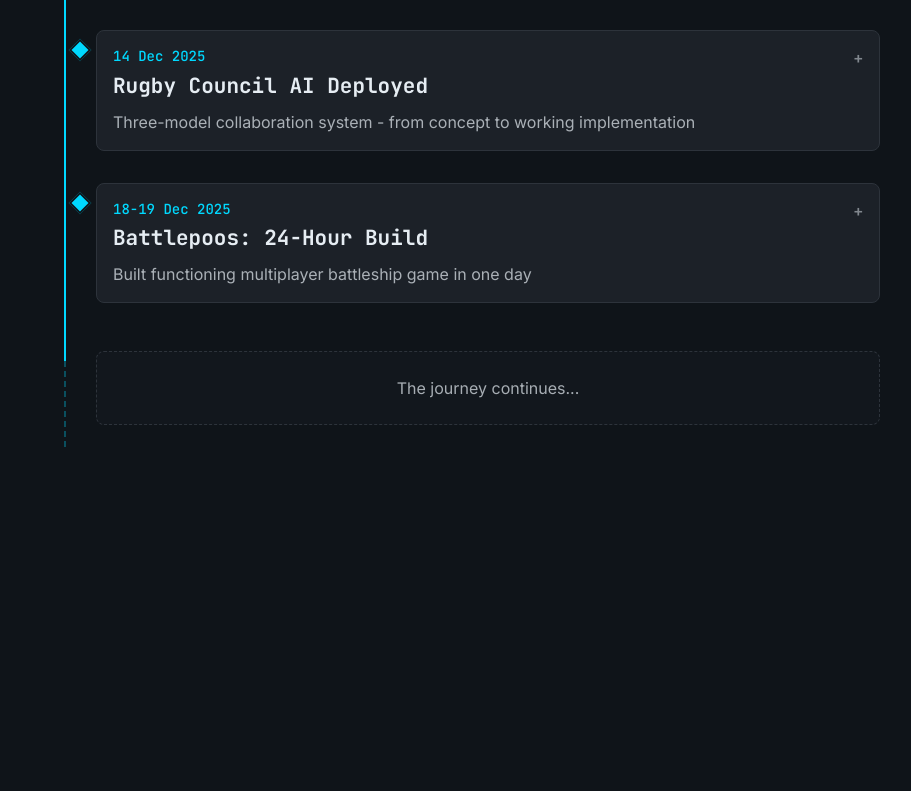
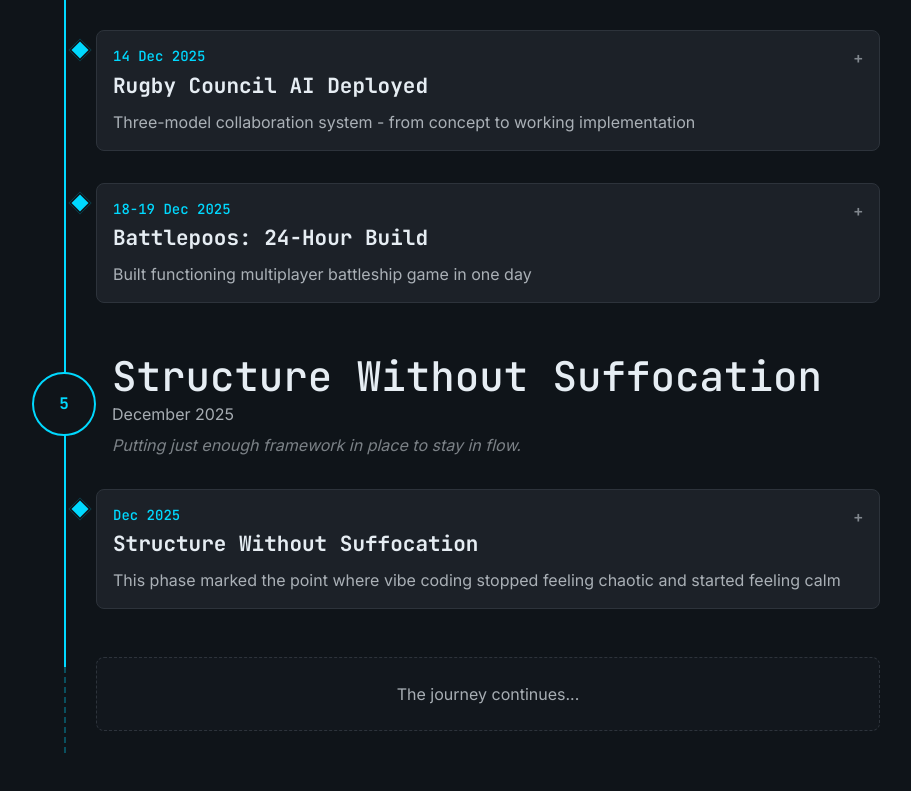
Before and after one commit to footnote42/portfolio-site, a Next.js app: page /journey in a window 1280 px wide. Shown: the part 2058-2849 px from the top of the page, without its empty margins (184-1095 px from the left). Before the commit the page ends 2675 px from the top, so only its background shows below. Built offline with nearby package versions, Linux system fonts and the light colour scheme.

Commit message:
journey: add Phase 5 - Structure Without Suffocation

```diff
--- a/app/journey/page.tsx
+++ b/app/journey/page.tsx
@@ -11,11 +11,11 @@ interface Milestone {
   title: string;
   preview: string;
   details: string[];
-  phase: 1 | 2 | 3 | 4;
+  phase: 1 | 2 | 3 | 4 | 5;
 }
 
 interface Phase {
-  id: 1 | 2 | 3 | 4;
+  id: 1 | 2 | 3 | 4 | 5;
   title: string;
   period: string;
   quote?: string;
@@ -26,6 +26,7 @@ const phases: Phase[] = [
   { id: 2, title: 'Building Real Tools', period: 'October 2025' },
   { id: 3, title: 'Shipping with Confidence', period: 'November 2025' },
   { id: 4, title: 'Experimenting with Ideas', period: 'December 2025', quote: 'Not every project needs to solve a problem today. Sometimes you build to understand what\'s possible.' },
+  { id: 5, title: 'Structure Without Suffocation', period: 'December 2025', quote: 'Putting just enough framework in place to stay in flow.' },
 ];
 
 const milestones: Milestone[] = [
@@ -153,6 +154,22 @@ const milestones: Milestone[] = [
       'Not solving a problem - exploring what\'s possible with multiplayer games',
     ],
     phase: 4,
+  },
+  {
+    id: 'm11',
+    date: 'Dec 2025',
+    title: 'Structure Without Suffocation',
+    preview: 'This phase marked the point where vibe coding stopped feeling chaotic and started feeling calm',
+    details: [
+      'Wasn\'t building less — was deciding better. Lightweight structure gave momentum without killing curiosity, and tools began to fade into the background',
+      'Built and deployed small, experimental tools while exploring AI-assisted validation and decision support',
+      'Took a multi-model AI concept from idea to live deployment, proving structure could scale without slowing down',
+      'Shipped rapid, one-day builds to test ideas quickly and keep momentum high',
+      'Re-established a sustainable build rhythm that balanced utility projects with playful experimentation',
+      'Accepted that not everything needs finishing — progress matters more than polish at this stage',
+      'This was the moment structure stopped feeling like overhead and started feeling like freedom',
+    ],
+    phase: 5,
   },
 ];
 
```
